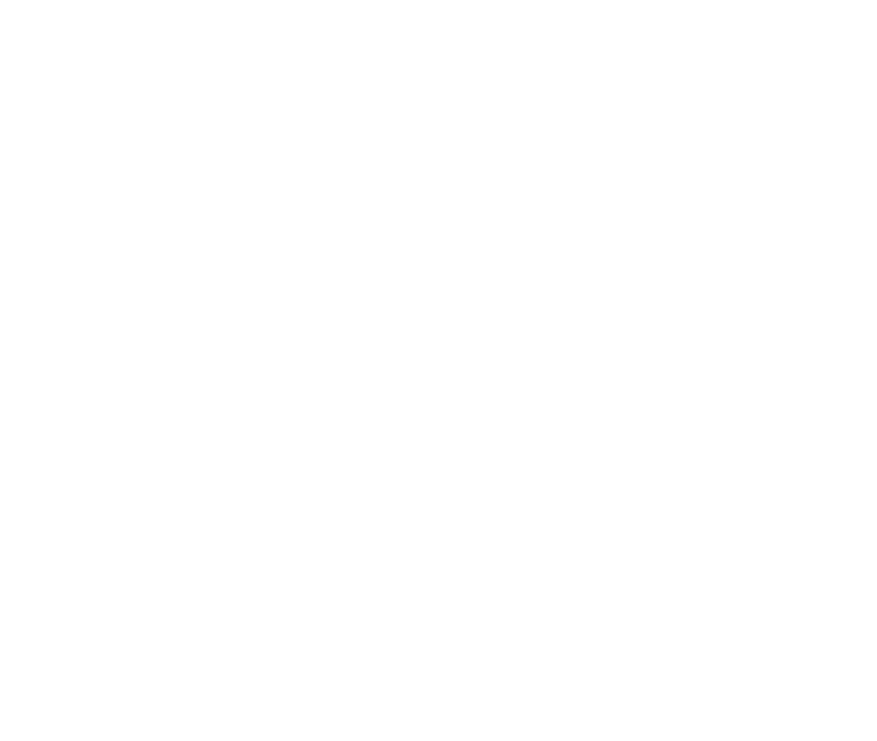
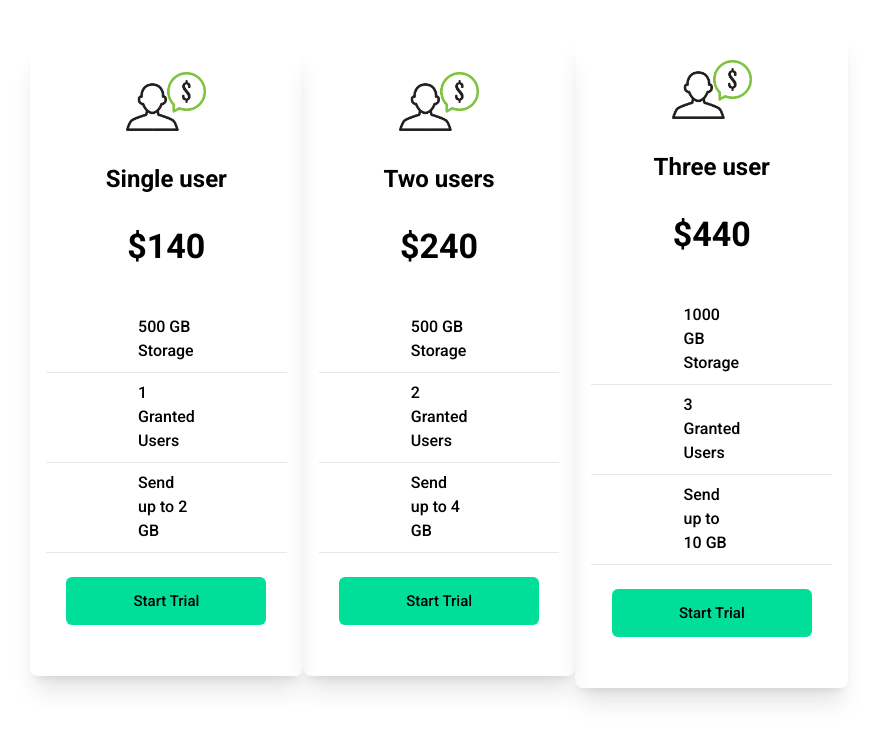
Before and after one commit to Vortexlly/Data-Analytics_React_Test, a React (Create React App) app in the folder react-app/: page / in a window 1280 px wide. Shown: the part 127-868 px from the top of the page, without its empty margins (310-1187 px from the left). Before the commit the page ends 800 px from the top, so only its background shows below. Built offline with nearby package versions, Linux system fonts and the light colour scheme; the HTML template or start-up script is replaced by a standard one.

Commit message:
Creating Trial component #5

```diff
--- /dev/null
+++ b/react-app/src/App.css
@@ -0,0 +1,17 @@
+@import url('https://fonts.googleapis.com/css2?family=Roboto:wght@400;500;700&display=swap');
+
+* {
+    font-family: 'Roboto', sans-serif;
+    margin: 0;
+    padding: 0;
+    box-sizing: border-box;
+    transition: .5s all;
+    text-decoration: none;
+}
+
+.trial {
+    display: flex;
+    justify-content: space-between;
+    padding: 160px 340px;
+    align-items: center;
+}
--- a/react-app/src/App.js
+++ b/react-app/src/App.js
@@ -1,9 +1,18 @@
+import './App.css';
+import TrialItem from "./Components/Trial/TrialItem";
+import { trialData1, trialData2, trialData3 } from './Components/Trial/trialData';
 
 function App() {
+
+
   return (
-    <div>
-
-    </div>
+    <main>
+      <section className="trial">
+        <TrialItem data={trialData1}/>
+        <TrialItem data={trialData2}/>
+        <TrialItem data={trialData3}/>
+      </section>
+    </main>
   );
 }
 
--- /dev/null
+++ b/react-app/src/Components/Trial/TrialItem.css
@@ -0,0 +1,61 @@
+.trial__item {
+    display: flex;
+    width: 400px;
+    min-height: 441px;
+    padding: 27px 16px 27px 16px;
+    flex-direction: column;
+    align-items: center;
+    border-radius: 8px;
+    background: rgba(255, 255, 255, 0.00);
+    box-shadow: 0px 8px 10px -6px rgba(0, 0, 0, 0.10), 0px 20px 25px -5px rgba(0, 0, 0, 0.10);
+}
+
+.trial__img {
+    width: 80px;
+    height: 58.83px;
+    margin-bottom: 32px;
+}
+
+.trial__title {
+    font-size: 24px;
+    font-weight: 700;
+    line-height: 32px;
+    margin-bottom: 31px;
+}
+
+.trial__price {
+    font-size: 34px;
+    font-weight: 700;
+    line-height: 40px;
+    margin-bottom: 41px;
+}
+
+.trial__text {
+    display: flex;
+    padding: 8px 91.895px 9px 92.105px;
+    flex-direction: column;
+    align-items: center;
+    font-size: 16px;
+    font-weight: 500;
+    line-height: 24px;
+    border-bottom: 1px solid #E5E7EB;
+}
+
+.trial__btn {
+    width: 200px;
+    padding: 12px 66.91px 12px 67.09px;
+    border: 0;
+    border-radius: 6px;
+    background: #00DF9A;
+    margin: 24px 0;
+    text-align: center;
+    font-size: 15px;
+    font-weight: 500;
+    line-height: 24px;
+    cursor: pointer;
+}
+
+.trial__btn:hover {
+    color: #00DF9A;
+    background: #000;
+}
--- /dev/null
+++ b/react-app/src/Components/Trial/TrialItem.jsx
@@ -0,0 +1,18 @@
+import React from 'react';
+import './TrialItem.css';
+
+const TrialItem = ({data}) => {
+  return (
+    <section className='trial__item'>
+        <img className='trial__img' src={data.url} alt={data.alt} />
+        <h3 className='trial__title'>{data.name}</h3>
+        <h2 className='trial__price'>${data.price}</h2>
+        <p className='trial__text'>{data.storage} GB Storage</p>
+        <p className='trial__text'>{data.users} Granted Users</p>
+        <p className='trial__text'>Send up to {data.sending} GB</p>
+        <button className='trial__btn'>Start Trial</button>
+    </section>
+  )
+}
+
+export default TrialItem
--- /dev/null
+++ b/react-app/src/Components/Trial/trialData.js
@@ -0,0 +1,29 @@
+import img from './trial-icon.png';
+
+export const trialData1 = {
+    name: 'Single user',
+    price: 140,
+    storage: 500,
+    users: 1,
+    sending: 2,
+    url: img,
+    alt: 'person icon'
+}
+export const trialData2 = {
+    name: 'Two users',
+    price: 240,
+    storage: 500,
+    users: 2,
+    sending: 4,
+    url: img,
+    alt: 'person icon'
+}
+export const trialData3 = {
+    name: 'Three user',
+    price: 440,
+    storage: 1000,
+    users: 3,
+    sending: 10,
+    url: img,
+    alt: 'person icon'
+}
```
Also changed, not shown: react-app/src/Components/Trial/trial-icon.png (added).
